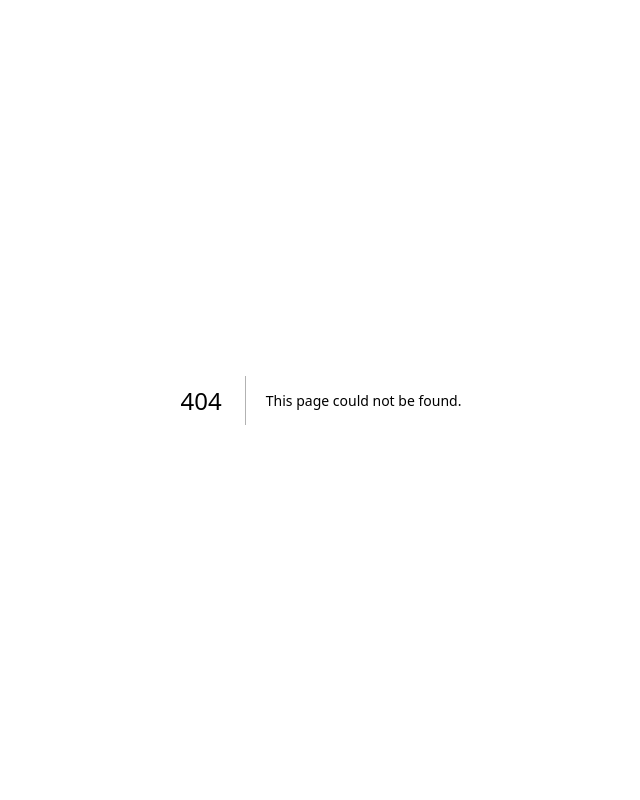
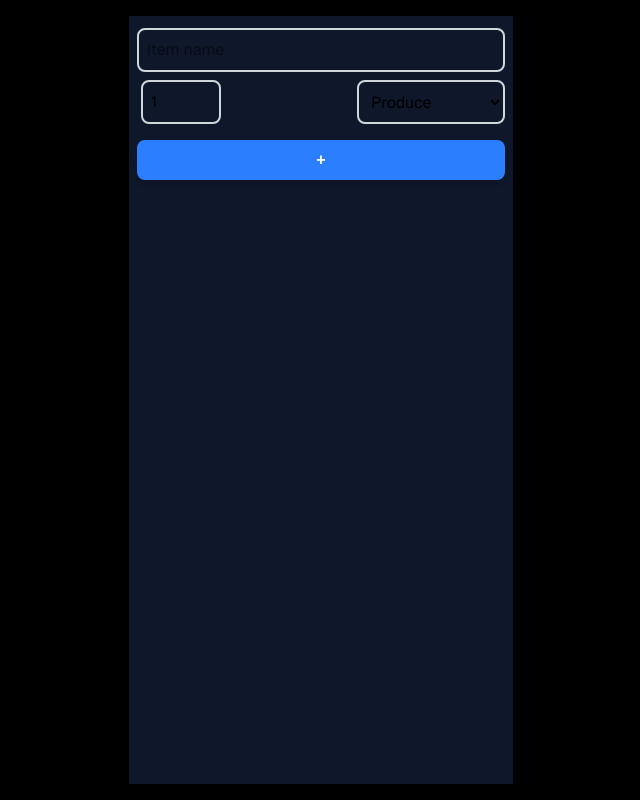
Before and after one commit to Parneetsandhu05/cprg306-assignments, a Next.js app: page /week-5 in a window 1280 px wide. Before the commit this address had no page. Shown: the whole page, without its empty margins (319-959 px from the left). Built offline with nearby package versions, Linux system fonts and the light colour scheme.

Commit message:
Complete Week 5 - Form with State

```diff
--- a/app/page.js
+++ b/app/page.js
@@ -14,6 +14,9 @@
         <li>
           <Link href="/week-4">Week 4 Assignment</Link>
         </li>
+        <li>
+          <Link href="/week-5">Week 5 Assignment</Link>
+        </li>
       </ul>
     </main>
   );
--- /dev/null
+++ b/app/week-5/new-item.js
@@ -0,0 +1,79 @@
+"use client"; // Required for useState
+
+import { useState } from "react";
+
+export default function NewItem() {
+  // Initialize State
+  const [name, setName] = useState("");
+  const [quantity, setQuantity] = useState(1);
+  const [category, setCategory] = useState("produce");
+
+  // Handle Form Submission
+  const handleSubmit = (event) => {
+    event.preventDefault();
+
+    const item = { name, quantity, category };
+
+    console.log(item); // Requirement: Log to console
+    alert(`Added Item: ${name}, quantity: ${quantity}, category: ${category}`); // Requirement: Alert
+
+    // Reset State
+    setName("");
+    setQuantity(1);
+    setCategory("produce");
+  };
+
+  return (
+    <div className="flex justify-center w-full">
+      <form onSubmit={handleSubmit} className="p-2 m-4 bg-slate-900 text-black max-w-sm w-full">
+        <div className="mb-2">
+          <input
+            type="text"
+            placeholder="Item name"
+            required
+            value={name}
+            onChange={(e) => setName(e.target.value)}
+            className="w-full mt-1 border-2 border-gray-300 p-2 rounded-lg font-sans"
+          />
+        </div>
+
+        <div className="flex justify-between">
+          <input
+            type="number"
+            min="1"
+            max="99"
+            required
+            value={quantity}
+            onChange={(e) => setQuantity(Number(e.target.value))}
+            className="w-20 ml-1 border-2 border-gray-300 p-2 rounded-lg font-sans"
+          />
+
+          <select
+            value={category}
+            onChange={(e) => setCategory(e.target.value)}
+            className="ml-1 border-2 border-gray-300 p-2 rounded-lg font-sans"
+          >
+            <option value="produce">Produce</option>
+            <option value="dairy">Dairy</option>
+            <option value="bakery">Bakery</option>
+            <option value="meat">Meat</option>
+            <option value="frozen">Frozen Foods</option>
+            <option value="canned">Canned Goods</option>
+            <option value="dry">Dry Goods</option>
+            <option value="beverages">Beverages</option>
+            <option value="snacks">Snacks</option>
+            <option value="household">Household</option>
+            <option value="other">Other</option>
+          </select>
+        </div>
+
+        <button
+          type="submit"
+          className="w-full mt-4 py-2 px-4 bg-blue-500 text-white font-semibold rounded-lg shadow-md hover:bg-blue-700 focus:outline-none focus:ring-2 focus:ring-blue-400 focus:ring-opacity-75"
+        >
+          +
+        </button>
+      </form>
+    </div>
+  );
+}
--- /dev/null
+++ b/app/week-5/page.js
@@ -0,0 +1,9 @@
+import NewItem from "./new-item";
+
+export default function Page() {
+  return (
+    <main className="flex justify-center w-full bg-black min-h-screen">
+      <NewItem />
+    </main>
+  );
+}
```
